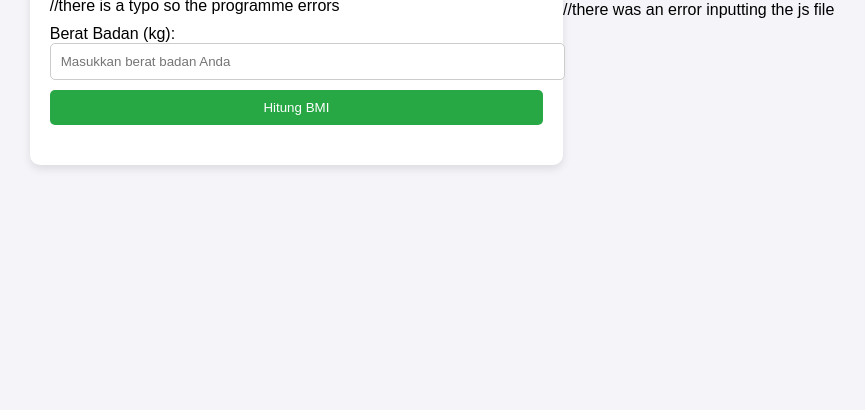
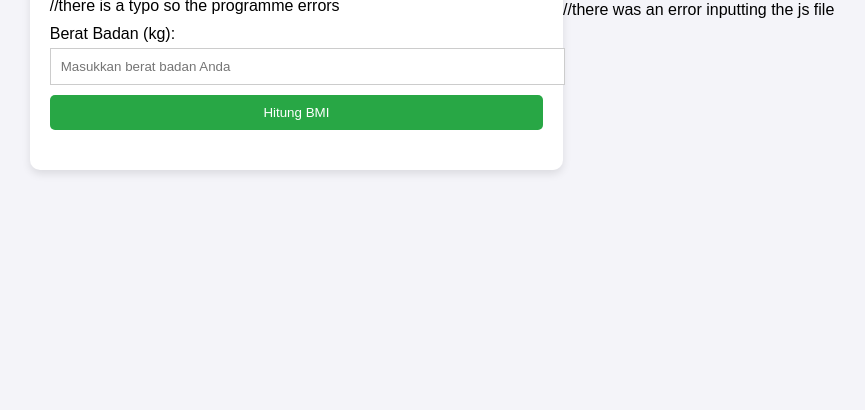
Before and after one commit to ucoonnnn/project22, a plain HTML site: page Index.html in a window 1280 px wide. Shown: the part 390-800 px from the top of the page, without its empty margins (208-1073 px from the left). Drawn offline with Linux system fonts and the light colour scheme.

Commit message:
Update style.css (code writing error)

```diff
--- a/style.css
+++ b/style.css
@@ -28,7 +28,7 @@ label {
 input {
     width: 100%;
     padding: 10px;
-    nargin-top: 5px;
+    margin-top: 5px; // code writing error
     border-radius: 5px;
     border: 1px solid #ccc;
 }
```
